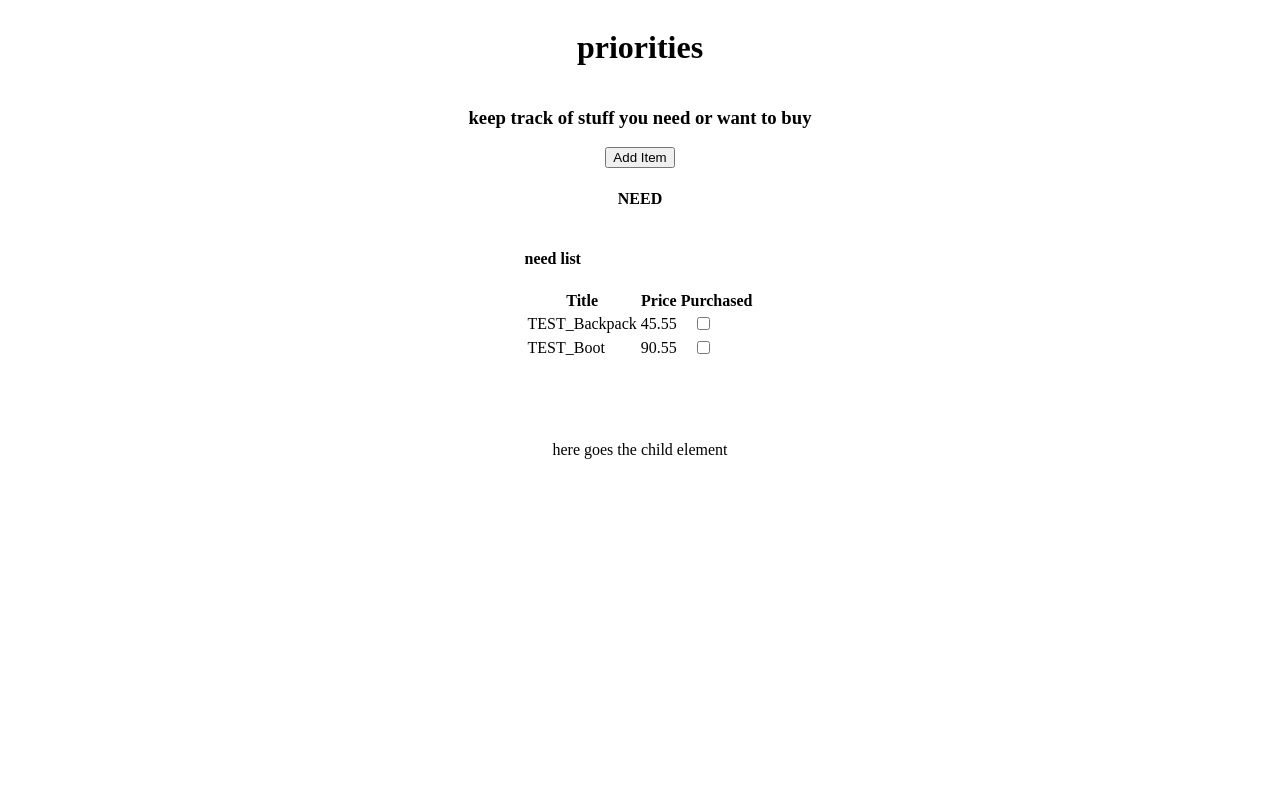
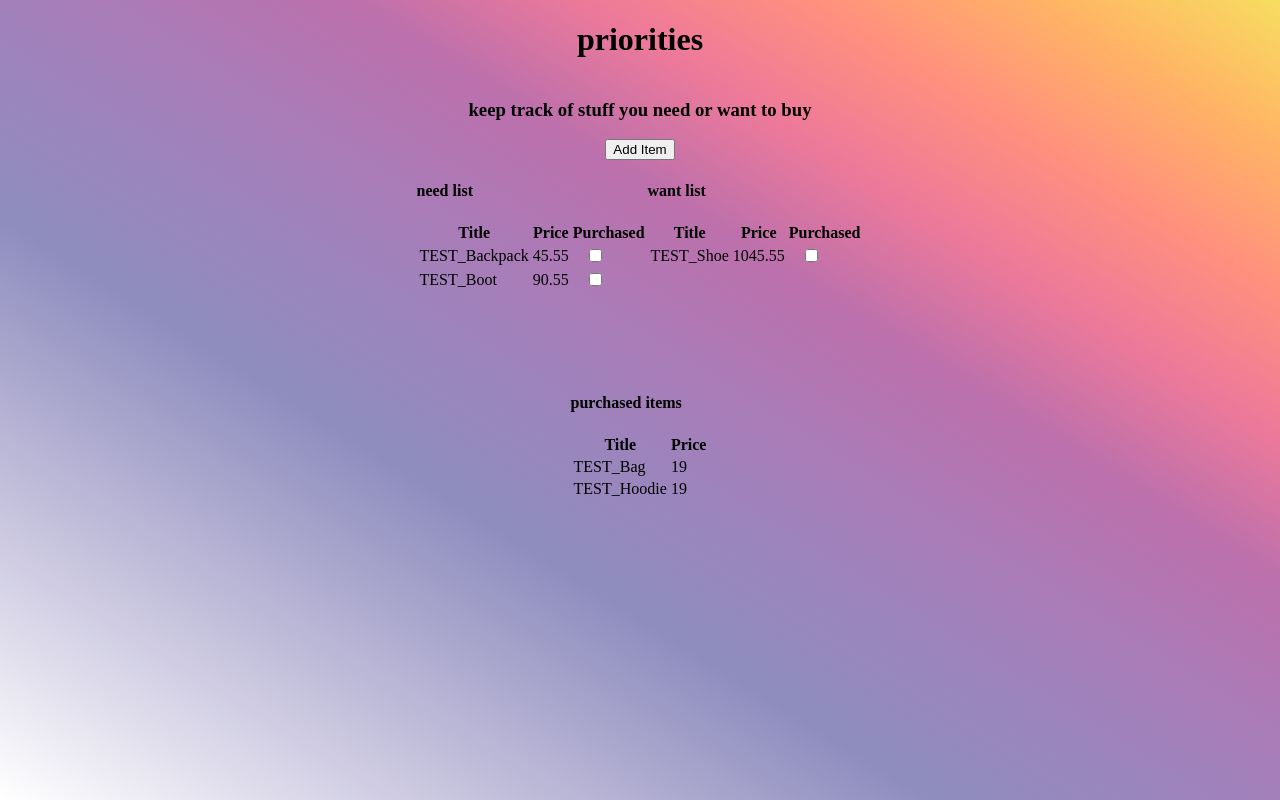
Before and after one commit to Gila-Johanna-Hofmann/priorities, an Angular app: page / in a window 1280 px wide. Built offline with nearby package versions, Linux system fonts and the light colour scheme.

Commit message:
implem. want+purch. list + checkb. functionality

```diff
--- a/src/app/Services/shopping.service.ts
+++ b/src/app/Services/shopping.service.ts
@@ -7,7 +7,7 @@ import { shoppinglistMaster, ShoppingItem } from '../shoppinglist-master';
 export class ShoppingService {
   apiList = [...shoppinglistMaster];
 
-  categories = this.apiList.map((shoppingItem) => shoppingItem.category);
+  categories = this.getUniqueCategories();
 
   generateNeedList(purchased: boolean, category?: string) {
     let list: ShoppingItem[] = [];
@@ -48,4 +48,9 @@ export class ShoppingService {
   editItem(shoppingItem: ShoppingItem) {
     this.apiList = [...this.apiList.map((item: ShoppingItem) => item.title === shoppingItem.title ? shoppingItem : item)]
   }
+
+  getUniqueCategories() {
+    let unfiltered = this.apiList.map((shoppingItem) => shoppingItem.category);
+    return unfiltered.filter((value, index) => unfiltered.indexOf(value) === index);
+  }
 }
--- a/src/app/app.component.css
+++ b/src/app/app.component.css
@@ -1,3 +1,5 @@
+
+
 .content {
     display: flex;
     flex-direction: column;
--- a/src/app/app.component.html
+++ b/src/app/app.component.html
@@ -16,13 +16,23 @@
   </div>
   <div class="toshop-container">
     <div class="one-list">
-      <h4 (click)="onClick()">NEED</h4>
       <app-need-list
         [shoppingList]="needList"
         (purchased)="onPurchasedChange($event)"
       ></app-need-list>
     </div>
-    <div class="one-list"></div>
+    <div class="one-list">
+      <app-want-list
+        [shoppingList]="wantList"
+        (purchased)="onPurchasedChange($event)"
+      ></app-want-list>
+    </div>
   </div>
-  <div class="shopped-container">here goes the child element</div>
+  <div class="shopped-container">
+    <div class="one-list">
+      <app-purchased-list
+        [shoppingList]="purchasedList"
+      ></app-purchased-list>
+    </div>
+  </div>
 </div>
--- a/src/app/app.component.ts
+++ b/src/app/app.component.ts
@@ -1,4 +1,4 @@
-import { Component, OnInit } from '@angular/core';
+import { Component, OnInit, ApplicationRef } from '@angular/core';
 import { ShoppingService } from './Services/shopping.service';
 import { ShoppingItem } from './shoppinglist-master';
 
@@ -30,12 +30,10 @@ export class AppComponent implements OnInit {
     this.categories = this.shoppingService.categories;
   }
 
-  onClick() {
-    console.log("I'm a lonely, empty click-event-handler.");
-  }
+  onPurchasedChange(shoppingItem: ShoppingItem) {
+    shoppingItem.purchased = true;
+    this.ngOnInit();
 
-  onPurchasedChange(shoppingItem: ShoppingItem) {
-    console.log(shoppingItem);
   }
 
   onSubmit(item: ShoppingItem) {
--- a/src/app/app.module.ts
+++ b/src/app/app.module.ts
@@ -6,13 +6,17 @@ import { AppComponent } from './app.component';
 import { NeedListComponent } from './need-list/need-list.component';
 import { InputFormComponent } from './input-form/input-form.component';
 import { FormsModule, ReactiveFormsModule } from '@angular/forms';
+import { WantListComponent } from './want-list/want-list.component';
+import { PurchasedListComponent } from './purchased-list/purchased-list.component';
 
 
 @NgModule({
   declarations: [
     AppComponent,
     NeedListComponent,
-    InputFormComponent
+    InputFormComponent,
+    WantListComponent,
+    PurchasedListComponent,
   ],
   imports: [
     BrowserModule,
--- /dev/null
+++ b/src/app/purchased-list/purchased-list.component.css
@@ -0,0 +1,15 @@
+.listItem {
+    display: flex;
+    flex-direction: row;
+    justify-content: space-around;
+    align-items: center;
+    padding: 10px;
+}
+
+a {
+    margin-right: 1rem;
+}
+
+input {
+    margin-left: 1rem;
+}
--- /dev/null
+++ b/src/app/purchased-list/purchased-list.component.html
@@ -0,0 +1,15 @@
+<h4>purchased items</h4>
+<table>
+    <thead>
+        <tr>
+            <th>Title</th>
+            <th>Price</th>
+        </tr>
+    </thead>
+    <tbody>
+        <tr *ngFor="let item of shoppingList">
+            <td>{{item.title}}</td>
+            <td>{{item.price}}</td>
+        </tr>
+    </tbody>
+</table>
--- /dev/null
+++ b/src/app/purchased-list/purchased-list.component.ts
@@ -0,0 +1,18 @@
+import { Component, EventEmitter, Input, OnInit, Output } from '@angular/core';
+import { ShoppingItem } from '../shoppinglist-master';
+
+@Component({
+  selector: 'app-purchased-list',
+  templateUrl: './purchased-list.component.html',
+  styleUrls: ['./purchased-list.component.css']
+})
+export class PurchasedListComponent implements OnInit {
+
+  @Input()
+  shoppingList: ShoppingItem[] = [];
+
+  ngOnInit(): void {}
+
+
+
+}
--- /dev/null
+++ b/src/app/want-list/want-list.component.css
@@ -0,0 +1,15 @@
+.listItem {
+    display: flex;
+    flex-direction: row;
+    justify-content: space-around;
+    align-items: center;
+    padding: 10px;
+}
+
+a {
+    margin-right: 1rem;
+}
+
+input {
+    margin-left: 1rem;
+}
--- /dev/null
+++ b/src/app/want-list/want-list.component.html
@@ -0,0 +1,17 @@
+<h4>want list</h4>
+<table>
+    <thead>
+        <tr>
+            <th>Title</th>
+            <th>Price</th>
+            <th>Purchased</th>
+        </tr>
+    </thead>
+    <tbody>
+        <tr *ngFor="let item of shoppingList">
+            <td>{{item.title}}</td>
+            <td>{{item.price}}</td>
+            <td><input type="checkbox" (change)="onPurchased(item)"></td>
+        </tr>
+    </tbody>
+</table>
--- /dev/null
+++ b/src/app/want-list/want-list.component.ts
@@ -0,0 +1,23 @@
+import { Component, OnInit, Input, Output, EventEmitter } from '@angular/core';
+import { ShoppingItem } from '../shoppinglist-master';
+
+@Component({
+  selector: 'app-want-list',
+  templateUrl: './want-list.component.html',
+  styleUrls: ['./want-list.component.css']
+})
+export class WantListComponent implements OnInit {
+
+  @Input()
+  shoppingList: ShoppingItem[] = [];
+
+  @Output()
+  purchased: EventEmitter<ShoppingItem> = new EventEmitter();
+
+  ngOnInit(): void {}
+
+  onPurchased(shoppingItem: ShoppingItem) {
+    this.purchased.emit(shoppingItem);
+  }
+
+}
--- a/src/styles.css
+++ b/src/styles.css
@@ -1 +1,5 @@
-/* You can add global styles to this file, and also import other style files */
+html, body {
+    height: 100%;
+    margin: 0;
+    background-image: linear-gradient(to right top, #ffffff, #e3e1ee, #c7c4de, #aba8ce, #8e8dbe, #9b85bd, #ab7bb7, #bc70ac, #ed799a, #ff907e, #ffb465, #f7dd60);
+}
```
